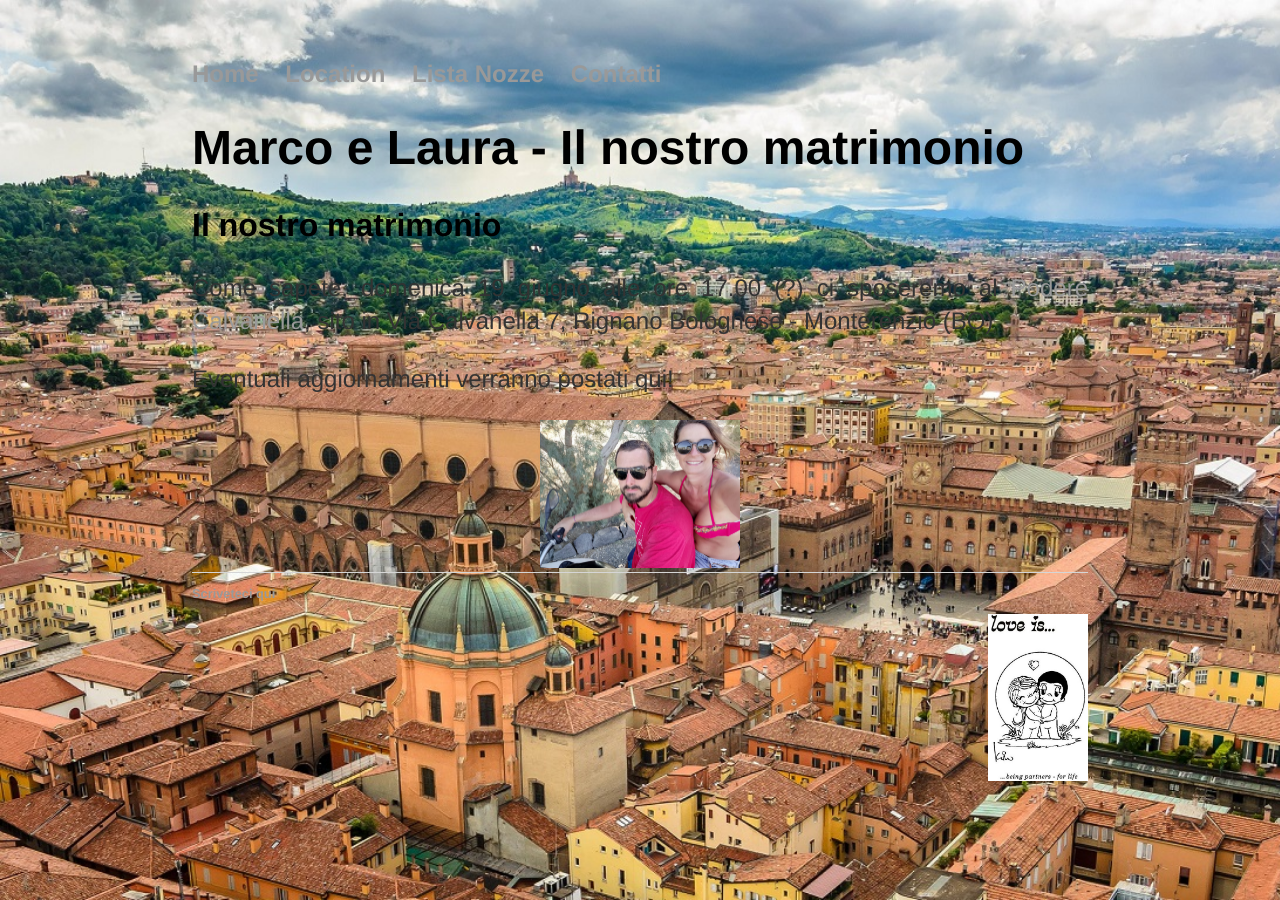
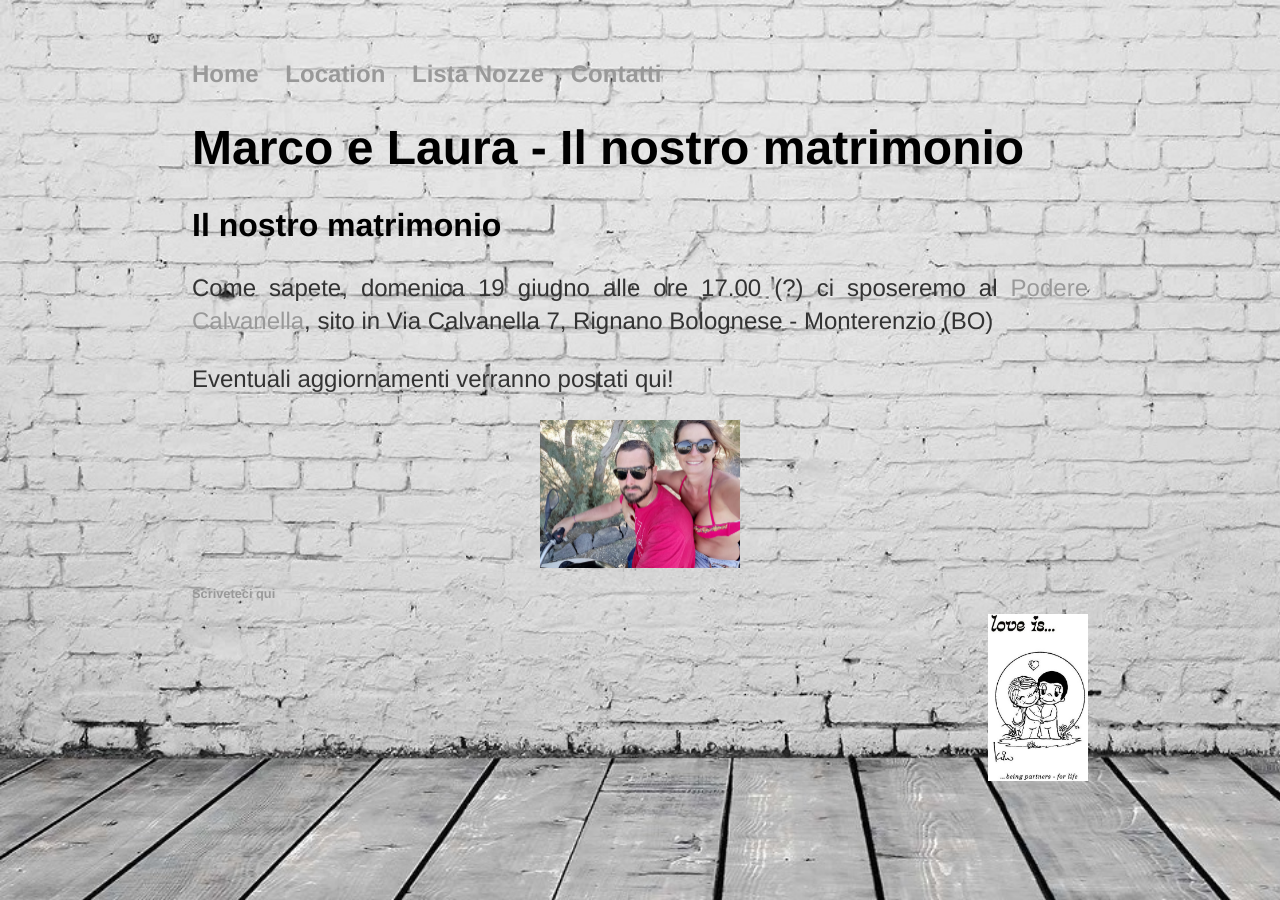
Before and after one commit to marcoelaura/marcoelaura.github.io, a Jekyll site: the page built from index.html, in a window 1280 px wide. Built offline with Jekyll 4.4.1, drawn with Linux system fonts in a browser that asks for light colours.

Commit message:
Update index.html

```diff
--- a/index.html
+++ b/index.html
@@ -4,7 +4,7 @@ title: Marco e Laura
 ---
 <style>
 body {
-  background-image: url('/Contatti/Sfondo_Bolo.jpg');
+  background-image: url('/Contatti/SF2.jpg');
   background-repeat: no-repeat;
   background-attachment: fixed;
   background-size: cover;
```
